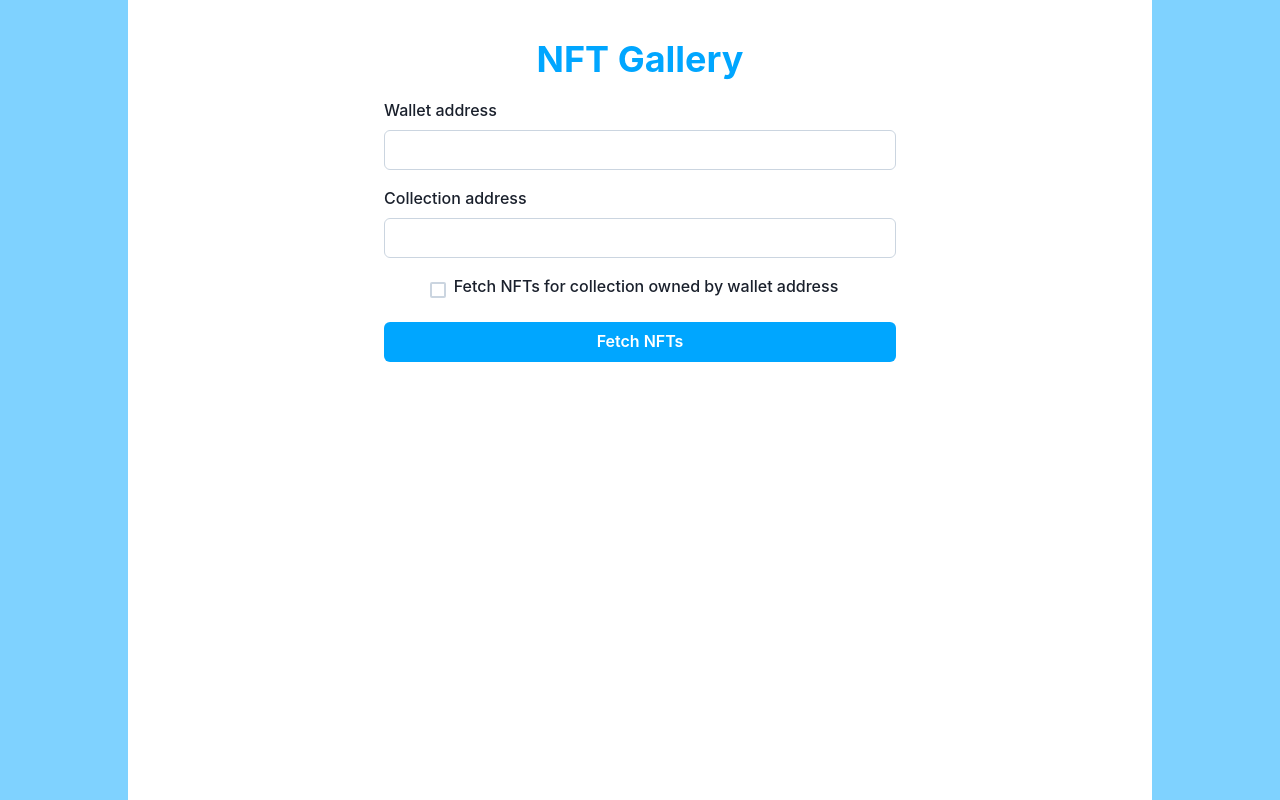
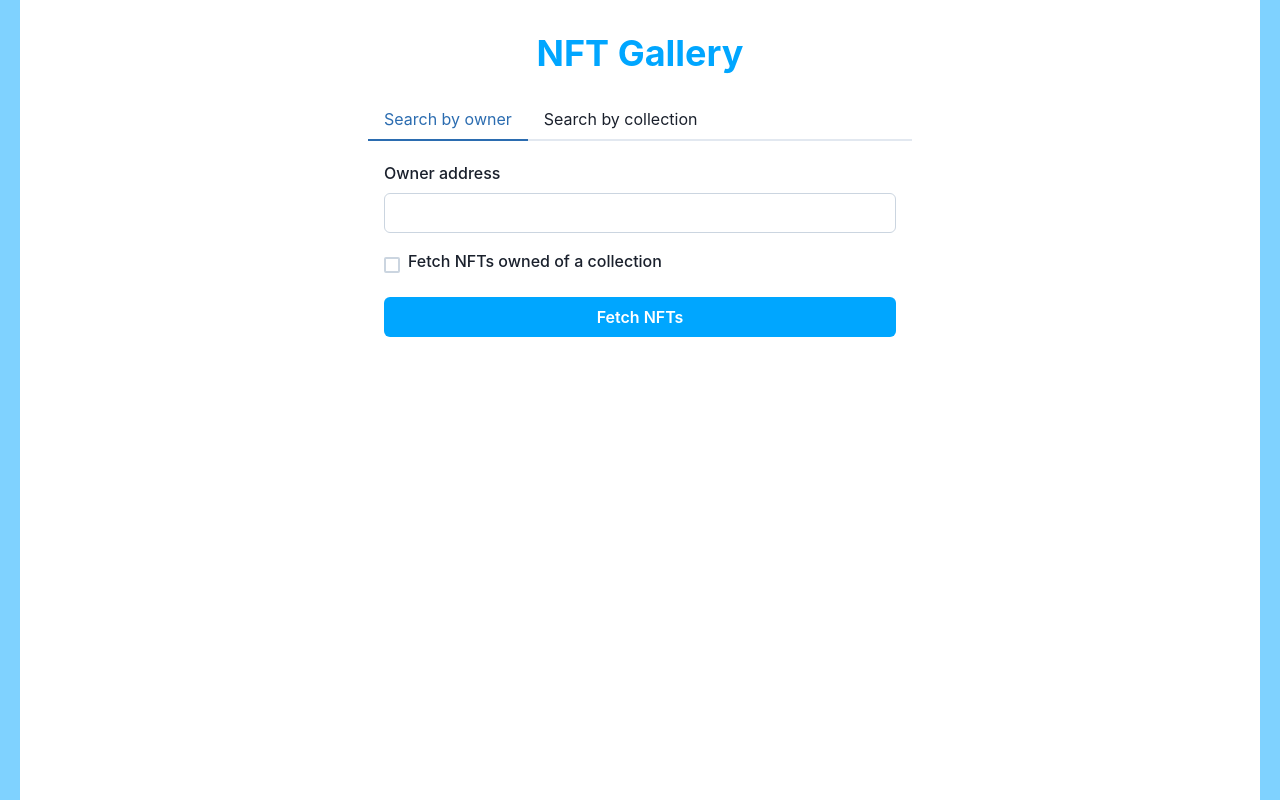
Before and after one commit to tommaay/NFT-Gallery, a Next.js app: page / in a window 1280 px wide. Built offline with nearby package versions, Linux system fonts and the light colour scheme.

Commit message:
Adding search functionality

```diff
--- a/components/SearchForm.js
+++ b/components/SearchForm.js
@@ -6,26 +6,83 @@ import {
   Input,
   Checkbox,
   HStack,
-  Center,
   Button,
+  Tabs,
+  TabList,
+  TabPanels,
+  Tab,
+  TabPanel,
+  Box,
 } from "@chakra-ui/react";
 
-export default function SearchForm({ setNftsData }) {
-  const [walletAddress, setWalletAddress] = useState("");
-  const [collectionAddress, setCollectionAddress] = useState("");
-  const [fetchForCollections, setFetchForCollections] = useState(false);
+export const TAB_TYPE = {
+  OWNER: "OWNER",
+  COLLECTION: "COLLECTION",
+};
 
+export default function SearchForm({
+  setWalletAddress,
+  setCollectionAddressForWallet,
+  setCollectionAddress,
+  shouldFetchForCollections,
+  setShouldFetchForCollections,
+  fetchNftsForOwner,
+  fetchNftsOfCollection,
+  shouldDisableButton,
+}) {
   return (
-    <form>
+    <Tabs>
+      <TabList>
+        <Tab>Search by owner</Tab>
+        <Tab>Search by collection</Tab>
+      </TabList>
+      <TabPanels>
+        <TabPanel>
+          <Box as="form" py="1">
             <VStack spacing="4" w="lg">
               <FormControl>
-          <FormLabel>Wallet address</FormLabel>
+                <FormLabel>Owner address</FormLabel>
                 <Input
                   type="text"
                   borderColor="gray.300"
                   onChange={(e) => setWalletAddress(e.target.value)}
                 />
               </FormControl>
+              <FormControl>
+                <HStack>
+                  <Checkbox
+                    borderColor="gray.300"
+                    onChange={(e) => setShouldFetchForCollections(e.target.checked)}
+                  />
+                  <FormLabel>Fetch NFTs owned of a collection</FormLabel>
+                </HStack>
+              </FormControl>
+              {shouldFetchForCollections && (
+                <FormControl>
+                  <FormLabel>Collection address</FormLabel>
+                  <Input
+                    type="text"
+                    borderColor="gray.300"
+                    onChange={(e) => setCollectionAddressForWallet(e.target.value)}
+                  />
+                </FormControl>
+              )}
+              <Button
+                onClick={fetchNftsForOwner}
+                disabled={shouldDisableButton(TAB_TYPE.OWNER)}
+                w="full"
+                bg="brand"
+                textColor="white"
+                _hover={{ bg: "white", textColor: "brand", border: "1px", borderColor: "brand" }}
+              >
+                Fetch NFTs
+              </Button>
+            </VStack>
+          </Box>
+        </TabPanel>
+        <TabPanel>
+          <Box as="form" py="1">
+            <VStack spacing="4" w="lg">
               <FormControl>
                 <FormLabel>Collection address</FormLabel>
                 <Input
@@ -34,18 +91,9 @@ export default function SearchForm({ setNftsData }) {
                   onChange={(e) => setCollectionAddress(e.target.value)}
                 />
               </FormControl>
-        <FormControl>
-          <Center>
-            <HStack>
-              <Checkbox
-                borderColor="gray.300"
-                onChange={(e) => setFetchForCollections(e.target.checked)}
-              />
-              <FormLabel>Fetch NFTs for collection owned by wallet address</FormLabel>
-            </HStack>
-          </Center>
-        </FormControl>
               <Button
+                onClick={fetchNftsOfCollection}
+                disabled={shouldDisableButton(TAB_TYPE.COLLECTION)}
                 w="full"
                 bg="brand"
                 textColor="white"
@@ -54,6 +102,9 @@ export default function SearchForm({ setNftsData }) {
                 Fetch NFTs
               </Button>
             </VStack>
-    </form>
+          </Box>
+        </TabPanel>
+      </TabPanels>
+    </Tabs>
   );
 }
--- a/next.config.js
+++ b/next.config.js
@@ -7,7 +7,6 @@ const nextConfig = {
     paths: {
       "/components/*": ["components/*"],
       "/pages/*": ["pages/*"],
-      "/utils/*": ["utils/*"],
       "/styles/*": ["styles/*"],
       "/public/*": ["public/*"],
     },
--- a/package.json
+++ b/package.json
@@ -9,6 +9,7 @@
     "lint": "next lint"
   },
   "dependencies": {
+    "@chakra-ui/icons": "^2.0.11",
     "@chakra-ui/react": "^2.3.5",
     "@emotion/react": "^11.10.4",
     "@emotion/styled": "^11.10.4",
--- a/pages/index.js
+++ b/pages/index.js
@@ -1,27 +1,98 @@
 import { useState } from "react";
+import { useQuery } from "@tanstack/react-query";
 import Head from "next/head";
-import { Container, Box, Text, VStack } from "@chakra-ui/react";
-import SearchForm from "/components/SearchForm";
+import { Container, Flex, Heading, Grid, Center, Spinner } from "@chakra-ui/react";
+import SearchForm, { TAB_TYPE } from "/components/SearchForm";
+import NftCard from "../components/NftCard";
 
 export default function Home() {
   const [nftsData, setNftsData] = useState([]);
+  const [walletAddress, setWalletAddress] = useState("");
+  const [collectionAddressForWallet, setCollectionAddressForWallet] = useState("");
+  const [collectionAddress, setCollectionAddress] = useState("");
+  const [shouldFetchForCollections, setShouldFetchForCollections] = useState(false);
+
+  function shouldDisableButton(tabType) {
+    if (tabType === TAB_TYPE.OWNER) {
+      return (
+        (!shouldFetchForCollections && !walletAddress) ||
+        (shouldFetchForCollections && (!walletAddress || !collectionAddressForWallet))
+      );
+    } else {
+      return !collectionAddress;
+    }
+  }
+
+  async function getchNftsForOwner() {
+    const baseURL = `https://eth-mainnet.alchemyapi.io/v2/${process.env.NEXT_PUBLIC_API_KEY}/getNFTs?owner=${walletAddress}`;
+    const queryParam =
+      shouldFetchForCollections && collectionAddressForWallet
+        ? `&contractAddresses[]=${collectionAddressForWallet}`
+        : "";
+    const url = baseURL + queryParam;
+
+    const data = await fetch(url).then((res) => res.json());
+    setNftsData(data?.ownedNfts || []);
+  }
+
+  async function getchNftsOfCollection() {
+    const baseURL = `https://eth-mainnet.alchemyapi.io/v2/${process.env.NEXT_PUBLIC_API_KEY}/getNFTsForCollection?contractAddress=${collectionAddress}&withMetadata=true`;
+
+    const data = await fetch(baseURL).then((res) => res.json());
+    setNftsData(data?.nfts || []);
+  }
+
+  const { refetch: fetchNftsForOwner, isFetching: isFetchingNfts } = useQuery(
+    ["Owners NFTs", walletAddress, collectionAddressForWallet],
+    getchNftsForOwner,
+    {
+      enabled: false,
+    }
+  );
+  const { refetch: fetchNftsOfCollection, isFetching: isFetchingCollection } = useQuery(
+    ["Collection NFTs", collectionAddress],
+    getchNftsOfCollection,
+    {
+      enabled: false,
+    }
+  );
+
+  const isLoading = isFetchingNfts || isFetchingCollection;
 
   return (
-    <Container py="8" px="6" bg="white" minH="100vh" maxW="container.lg">
+    <Container py="8" px="6" bg="white" minH="100vh" maxW="container.xl">
       <Head>
         <title>Road to Web3 - NFT Gallery</title>
         <meta name="description" content="NFT gallery to search and display NFTs" />
         <link rel="icon" href="/favicon.ico" />
       </Head>
 
-      <Box as="main">
-        <VStack spacing="3">
-          <Text fontSize="4xl" fontWeight="bold" color="brand">
-            NFT Gallery
-          </Text>
-          <SearchForm setNftsData={setNftsData} />
-        </VStack>
-      </Box>
+      <Flex direction="column" align="center">
+        <Heading as="h1" fontSize="4xl" fontWeight="bold" mb="6" color="brand">
+          NFT Gallery
+        </Heading>
+        <SearchForm
+          setWalletAddress={setWalletAddress}
+          setCollectionAddressForWallet={setCollectionAddressForWallet}
+          setCollectionAddress={setCollectionAddress}
+          shouldFetchForCollections={shouldFetchForCollections}
+          setShouldFetchForCollections={setShouldFetchForCollections}
+          fetchNftsForOwner={fetchNftsForOwner}
+          fetchNftsOfCollection={fetchNftsOfCollection}
+          shouldDisableButton={shouldDisableButton}
+        />
+        {isLoading ? (
+          <Center>
+            <Spinner size="xl" />
+          </Center>
+        ) : (
+          <Grid templateColumns="repeat(3, 1fr)" gap="10" mt="10">
+            {nftsData.map((data) => (
+              <NftCard nft={data} key={data?.tokenUri?.gateway} />
+            ))}
+          </Grid>
+        )}
+      </Flex>
     </Container>
   );
 }
--- a/utils/index.js
+++ /dev/null
@@ -1,3 +0,0 @@
-export const convertPxToRem = (px) => {
-  return `${px / 16}rem`;
-};
```
Also changed, not shown: components/NftCard.js (added, +79 -0 lines), 2 other files (tests, documents, lock files or other folders). Lines whose indentation alone changed are shown as unchanged.
